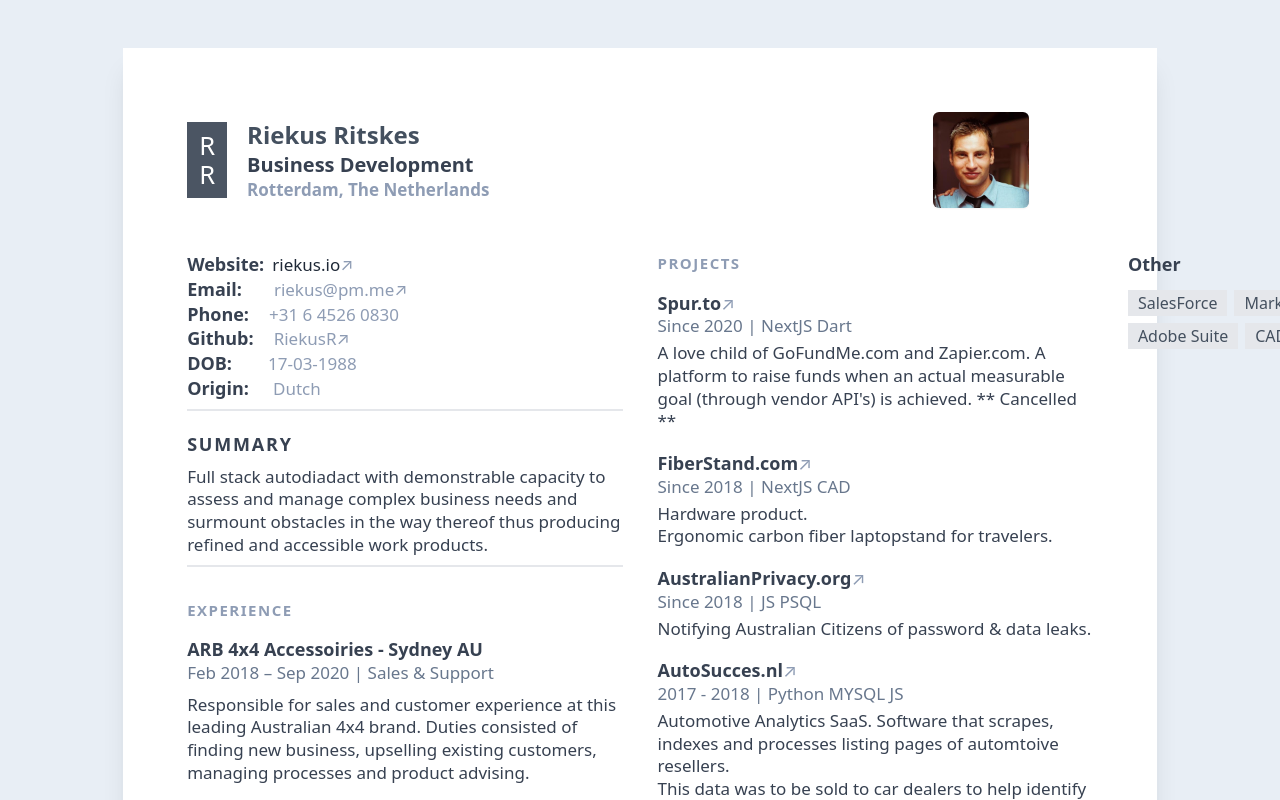
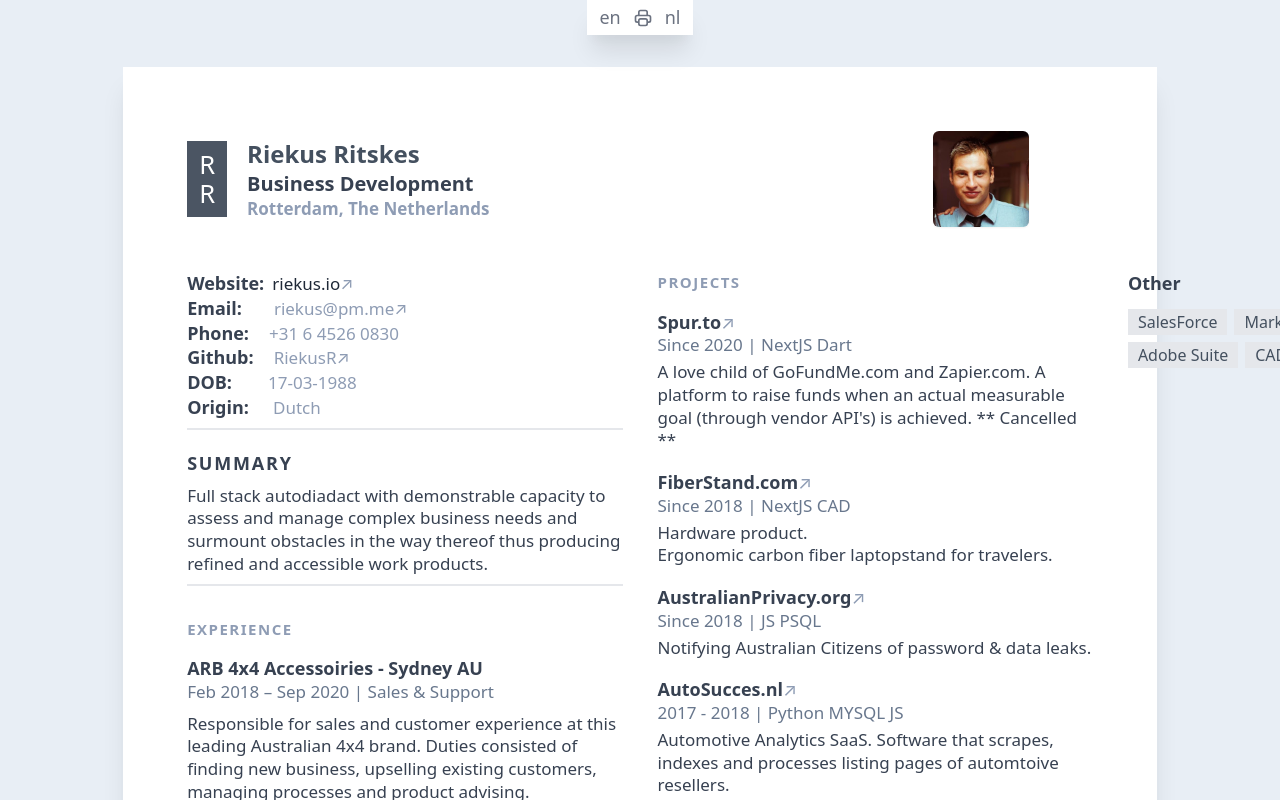
Before and after one commit to riekusr/duo-language-resume, a Next.js app: page / in a window 1280 px wide. Shown: the top 800 px of the page. Built offline with nearby package versions, Linux system fonts and the light colour scheme.

Commit message:
configured language and printer buttons

```diff
--- a/pages/index.js
+++ b/pages/index.js
@@ -21,7 +21,33 @@ export default function Home() {
 			</Head>
 
 			<body>
-				<main class='font-firago hyphens-manual bg-gray-250 print:bg-white pb-12 print:pb-0 pt-12 print:pt-0 '>
+				<main class='font-firago hyphens-manual bg-gray-250 print:bg-white pb-12 print:pb-0 '>
+					{/* <!-- Language and Print Buttons --> */}
+					<section class='flex flex-row justify-center pb-8 print:pb-0 print:hidden'>
+						<div class='flex flex-row justify-between items-center bg-white text-lg text-gray-500 shadow-xl'>
+							<a href='#'>
+								<div class=' px-3 py-1 font-medium'> en </div>
+							</a>
+							<a href='#'>
+								<svg
+									xmlns='http://www.w3.org/2000/svg'
+									class='h-5 w-5 '
+									fill='none'
+									viewBox='0 0 24 24'
+									stroke='currentColor'>
+									<path
+										stroke-linecap='round'
+										stroke-linejoin='round'
+										stroke-width='2'
+										d='M17 17h2a2 2 0 002-2v-4a2 2 0 00-2-2H5a2 2 0 00-2 2v4a2 2 0 002 2h2m2 4h6a2 2 0 002-2v-4a2 2 0 00-2-2H9a2 2 0 00-2 2v4a2 2 0 002 2zm8-12V5a2 2 0 00-2-2H9a2 2 0 00-2 2v4h10z'
+									/>
+								</svg>
+							</a>
+							<a href='#'>
+								<div class='px-3 py-1 '> nl </div>
+							</a>
+						</div>
+					</section>
 					{/* <!-- Page --> */}
 					<div class='max-w-2xl p-6 mx-auto bg-white shadow-xl page  print:max-w-a4 md:max-w-a4 md:h-a4 xsm:p-8 sm:p-9 md:p-16'>
 						{/* <!-- Name --> */}
@@ -41,33 +67,22 @@ export default function Home() {
 								<h1 class='mb-0 text-2xl font-bold text-gray-750'>
 									Riekus Ritskes
 								</h1>
-								{/* <!--Job Title---------------------------------------------------------------------------------------------------------> */}
+								{/* <!--Job Title--> */}
 								<h2 class='m-0 text-xl font-semibold leading-snug text-gray-700'>
 									Business Development
 								</h2>
-								{/* <!--Location ---------------------------------------------------------------------------------------------------------> */}
+								{/* <!--Location --> */}
 								<h3 class='m-0 mt-0 font-semibold leading-snug text-md text-gray-550'>
 									Rotterdam, The Netherlands
 								</h3>
 							</div>
 
+							{/* <!--Profile Picture --> */}
 							<div class=' flex flex-1 justify-end items-center '>
 								<div class=' mr-1 md:mr-16'>
 									<div class='h-20 w-20 md:h-24 md:w-24 shadow-sm rounded-md '>
-										<Image
-											src={profilePic}
-											// layout='fill'
-											className=' rounded-md '
-											alt='me'
-										/>
+										<Image src={profilePic} className=' rounded-md ' alt='me' />
 									</div>
-									{/* <div class='border-4 border-gray-150 '>
-										<div
-											class='bg-cover h-24 w-24  rounded-sm border-4 border-gray-300 '
-											style={{
-												backgroundImage: `url("/profile.jpg")`,
-											}}></div>
-									</div> */}
 								</div>
 							</div>
 						</header>
@@ -122,6 +137,7 @@ export default function Home() {
 														↗
 													</span>
 												</a>
+											</li>
 											<li class=' leading-normal transition duration-100 ease-in  text-gray-550 text-md hover:text-gray-700'>
 												<span class='mr-9 text-lg font-semibold text-gray-700  leading-snugish'>
 													DOB:
@@ -133,7 +149,6 @@ export default function Home() {
 													Origin:
 												</span>
 												Dutch
-												</li>
 											</li>
 										</ul>
 									</section>
@@ -495,6 +510,9 @@ export default function Home() {
 											<li class='px-2.5 mr-1.6 mb-1.6 text-base text-gray-750  print:bg-white print:border-inset   bg-gray-200'>
 												CAD
 											</li>
+											<li class='px-2.5 mr-1.6 mb-1.6 text-base text-gray-750  print:bg-white print:border-inset   bg-gray-200'>
+												IELTS 8.0
+											</li>
 										</ul>
 									</div>
 								</section>
```
Lines whose indentation alone changed are shown as unchanged.
